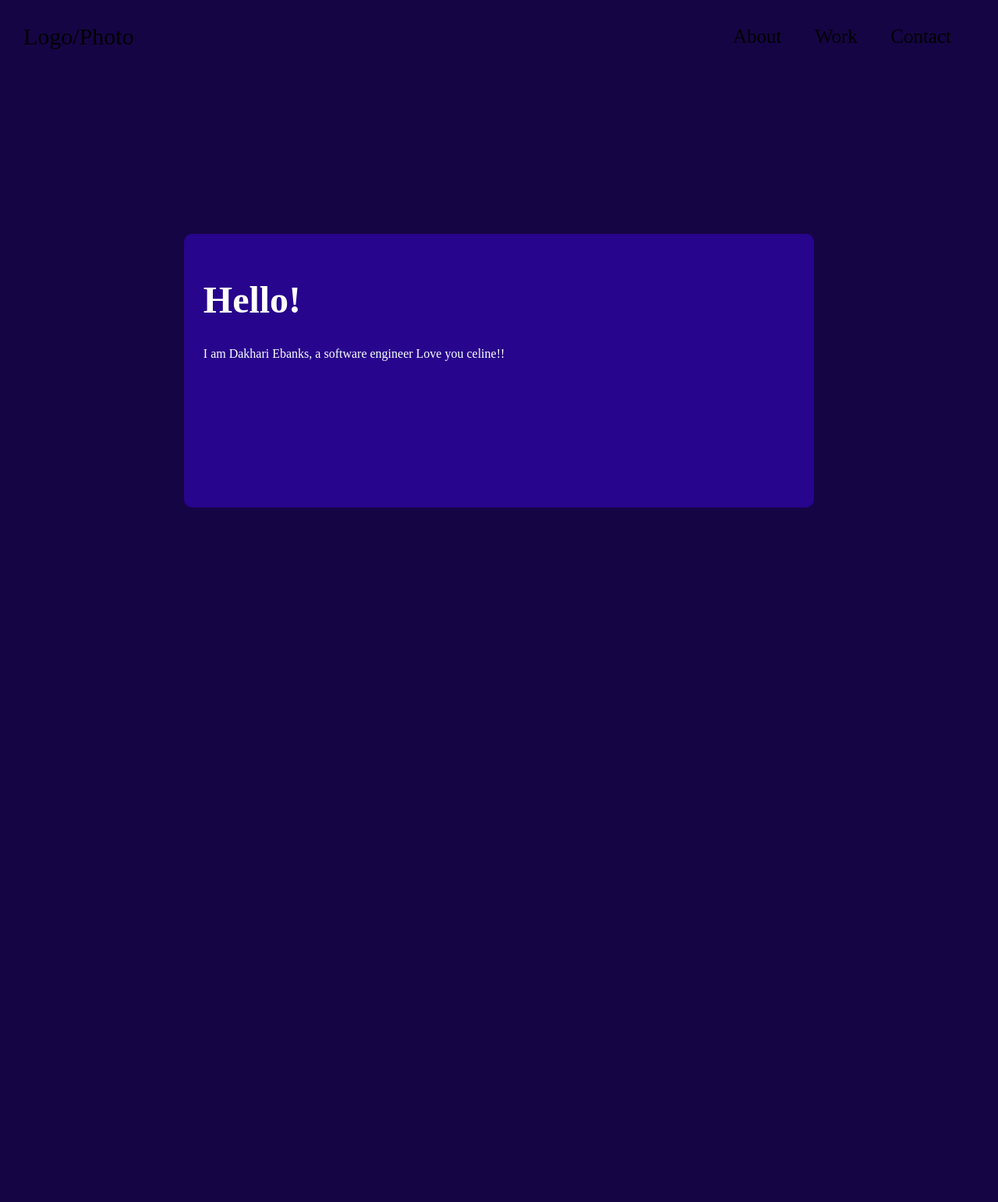
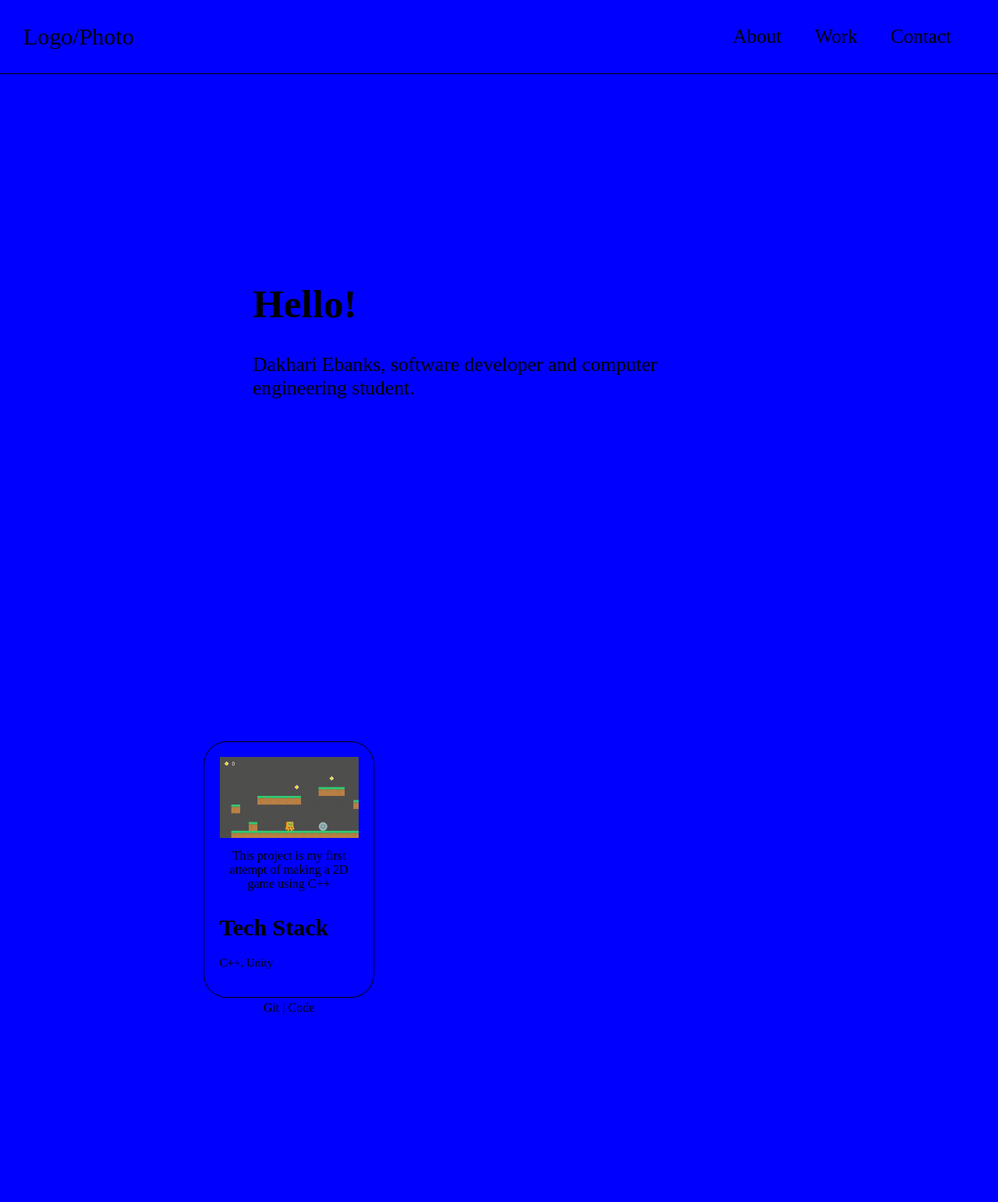
Before and after one commit to DakhariE/portfolio, a Django app: page / in a window 1280 px wide. Shown: the top 1542 px of the page at 78% size. Before the commit the page ends 651 px from the top, so only its background shows below. Run offline with Django 4.2, Linux system fonts and the light colour scheme.

Commit message:
Created card for projects.

```diff
--- a/base/static/styles.css
+++ /dev/null
@@ -1,51 +0,0 @@
-#header{
-  top: 0px;
-  left: 0px;
-  right: 0px;
-  font-size: 60px;
-  display: flex;
-  flex-direction: row;
-  position: absolute;
-  justify-content: space-between;
-}
-
-.left{
-  font-size: 30px;
-  width: 10%;
-  display: flex;
-  margin: 0 0 0 30px;
-}
-.right{
-
-  width: 280px;
-  font-size: 25px;
-  display: flex;
-  align-content: center;
-  justify-content: space-between;
-  align-items: center;
-  flex-shrink: 0;
-  margin: 0 60px 0 0;
-}
-
-#body{
-  background-color: rgb(21, 5, 68);
-  margin-bottom: 1000px;
-}
-
-.about_me{
-  height: 300px;
-  width: 60%;
-  margin: 300px;
-  display: table;
-  margin-right: auto;
-  margin-left: auto;
-  border-radius: 10px;
-  background-color: rgb(39, 5, 140);
-  color: white;
-  padding: 2%;
-
-}
-
-#hello{
-  font-size: 3rem;
-}
--- /dev/null
+++ b/base/static/stylesheets/styles.css
@@ -0,0 +1,92 @@
+#header{
+  top: 0px;
+  left: 0px;
+  right: 0px;
+  font-size: 60px;
+  display: flex;
+  flex-direction: row;
+  position: absolute;
+  justify-content: space-between;
+  border-bottom: 1px solid black;
+}
+
+.left{
+  font-size: 30px;
+  width: 15%;
+  display: flex;
+  margin: 0 0 0 30px;
+}
+.right{
+
+  width: 280px;
+  font-size: 25px;
+  display: flex;
+  align-content: center;
+  justify-content: space-between;
+  align-items: center;
+  flex-shrink: 0;
+  margin: 0 60px 0 0;
+}
+
+#body{
+  margin-bottom: 1000px;
+  background-color: blue;
+}
+
+.about_me{
+  height: 300px;
+  width: 50%;
+  margin: 300px;
+  display: table;
+  margin-right: auto;
+  margin-left: auto;
+  border-radius: 10px;
+  padding: 2%;
+  font-size: 2vw;
+}
+
+#projects{
+  display: grid;
+  grid-template-columns: 1fr 1fr 1fr;
+  row-gap: 50px;
+  column-gap: 50px;
+  width: 60%;
+  justify-content: center;
+  margin: auto;
+}
+
+.project-box{
+  color: black;
+  padding: 9%;
+  position: relative;
+  border-radius: 30px;
+  border: 1px solid black;
+}
+
+.project-links{
+  position: absolute;
+  top: 3;
+}
+
+.TD-pic{
+  width: 100%;
+}
+
+.project-Description{
+  text-align: center;
+  padding: 10px;
+}
+
+.tech{
+  text-align: start;
+}
+.project-tech{
+  font-size: 15px;
+}
+
+.project-links{
+  position: absolute;
+  bottom: -23px;
+  left: 50%;
+  transform: translate(-50%, 0);
+}
--- a/base/templates/index.html
+++ b/base/templates/index.html
@@ -3,7 +3,7 @@
 <!DOCTYPE html>
 <html lang="en">
 <head>
-  <link rel="stylesheet" href="{% static 'styles.css' %}" >
+  <link rel="stylesheet" href="{% static 'stylesheets/styles.css' %}" >
   <title>Dakhari Ebanks</title>
 </head>
 <body id="body">
@@ -19,10 +19,22 @@
 
   <!-- This div is for About me-->
   <div class="about_me">
-    <h1 id="hello">Hello!</h1>
-    <p class="me">I am Dakhari Ebanks,
-      a software engineer Love you celine!!
+    <h1 id="hello">Hello! </h1>
+    <p class="me">Dakhari Ebanks,
+      software developer and computer engineering student.
     </p>
+  </div>
+
+  <!-- This div is for Projects-->
+  <div id="projects">
+    <div class="project-box">
+      <div class="project-preview">
+        <img class='TD-pic' src="{% static 'media/2D_game_pic.webp' %}">
+      </div>
+      <div class="project-Description">This project is my first attempt of making a 2D game using C++</div>
+      <div class="project-tech"><h1 class="Tech">Tech Stack</h1> <p>C++, Unity</p></div>
+      <div class="project-links">Git | Code </div>
+    </div>
   </div>
 
 
```
Also changed, not shown: base/static/media/2D_game_pic.webp (added).
